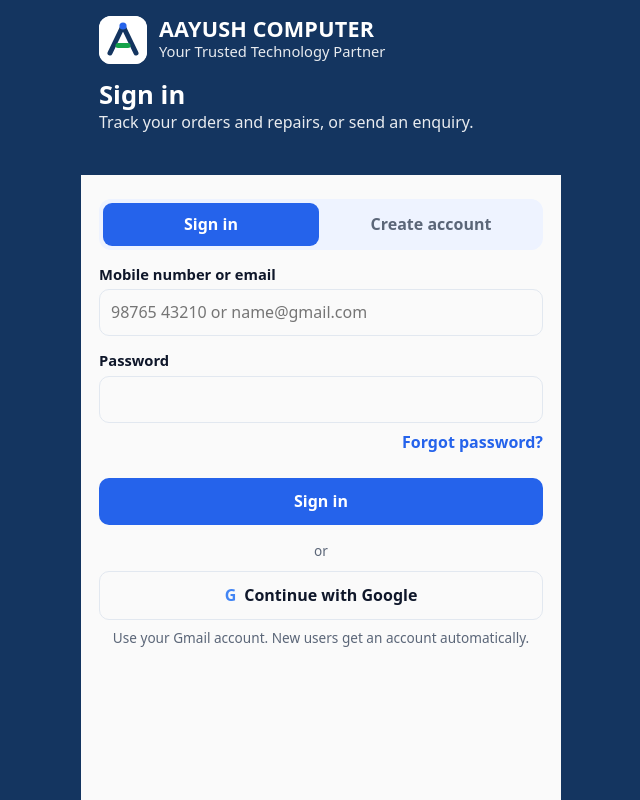
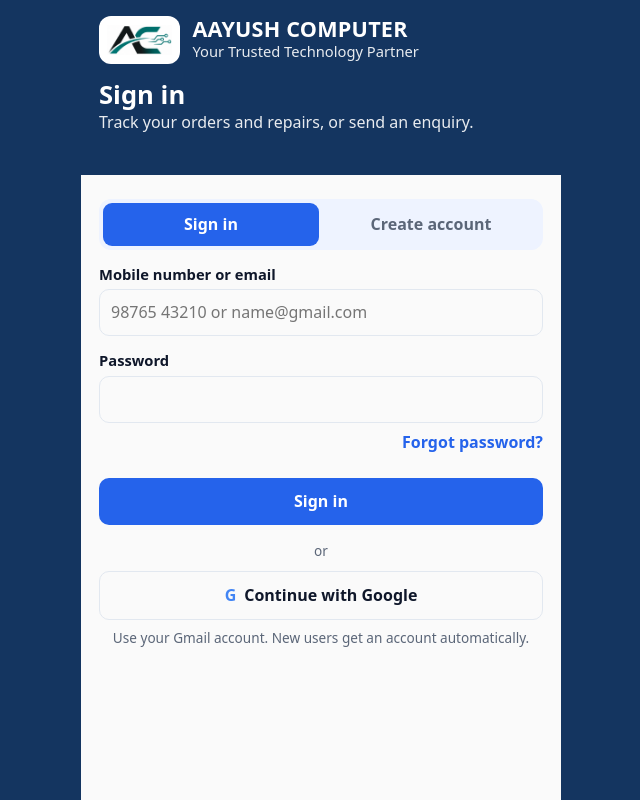
Before and after one commit to raushanraj358/aayush-computers, a plain HTML site: page web/index.html in a window 1280 px wide. Shown: the whole page, without its empty margins (319-959 px from the left). Drawn offline with Linux system fonts and the light colour scheme.

Commit message:
Updated the logo

```diff
--- a/web/index.html
+++ b/web/index.html
@@ -16,7 +16,7 @@ body{margin:0;background:var(--navy);color:var(--ink);font:16px/1.45 system-ui,-
 .hd{background:var(--navy);color:#fff;padding:16px 18px 18px}
 .hd.slim{padding-bottom:14px}
 .brand{display:flex;align-items:center;gap:12px}
-.logo{width:48px;height:48px;border-radius:12px;background:#fff;color:var(--navy);display:grid;place-items:center;flex:none}
+.logo{height:48px;padding:0 8px;border-radius:12px;background:#fff;display:grid;place-items:center;flex:none}.logo img{height:30px;width:auto;display:block}
 .brand b{display:block;font-size:1.35rem;letter-spacing:.01em;line-height:1.1}
 .brand small{opacity:.9;font-size:.92rem}
 .brand .sp{flex:1}
@@ -78,7 +78,7 @@ button:focus-visible,a:focus-visible,input:focus-visible,select:focus-visible,te
 <div id="toast" class="toast" role="status" hidden></div>
 <script>
 const SHOP_PHONE="+919006434998",OWNER="Nitish Kamlapuri";
-const LOGO='<svg width="48" height="48" viewBox="0 0 48 48" role="img" aria-label="Aayush Computer logo"><rect width="48" height="48" rx="12" fill="#fff"/><path d="M11 37L24 10l13 27" fill="none" stroke="#143560" stroke-width="5" stroke-linecap="round" stroke-linejoin="round"/><rect x="16.5" y="27" width="15" height="5" rx="2.5" fill="#16a34a"/><circle cx="24" cy="10" r="3.6" fill="#2563eb"/></svg>';
+const LOGO='<img src="logo.png" width="65" height="30" alt="Aayush Computers logo">';
 function art(p){const c={Dell:"#1f3b57",HP:"#3b6fb6",Acer:"#2f7d4f",Lenovo:"#b3262d"}[p.brand]||"#475569",o='<svg viewBox="0 0 96 72" aria-hidden="true">';
 if(p.cat=="Laptops")return o+'<rect x="17" y="8" width="62" height="40" rx="4" fill="'+c+'"/><rect x="21" y="12" width="54" height="32" rx="2" fill="#cfe2ff"/><text x="48" y="32" text-anchor="middle" font-size="11" font-weight="700" fill="'+c+'" font-family="system-ui,sans-serif">'+(p.brand||"")+'</text><path d="M8 52h80l-6 8H14z" fill="#94a3b8"/><rect x="38" y="54" width="20" height="2" rx="1" fill="#64748b"/></svg>';
 if(p.cat=="CCTV")return o+(p.dome?'<path d="M20 42a28 28 0 0 1 56 0z" fill="#e2e8f0" stroke="#64748b" stroke-width="2"/><circle cx="48" cy="34" r="8" fill="#334155"/><circle cx="48" cy="34" r="3" fill="#38bdf8"/><rect x="14" y="42" width="68" height="6" rx="3" fill="#94a3b8"/>':'<rect x="14" y="20" width="52" height="22" rx="6" fill="#e2e8f0" stroke="#64748b" stroke-width="2"/><rect x="58" y="23" width="14" height="16" rx="3" fill="#334155"/><circle cx="65" cy="31" r="4" fill="#38bdf8"/><path d="M34 42v14M26 58h16" stroke="#64748b" stroke-width="4" stroke-linecap="round"/>')+'</svg>';
```
Also changed, not shown: web/logo.png (added).
